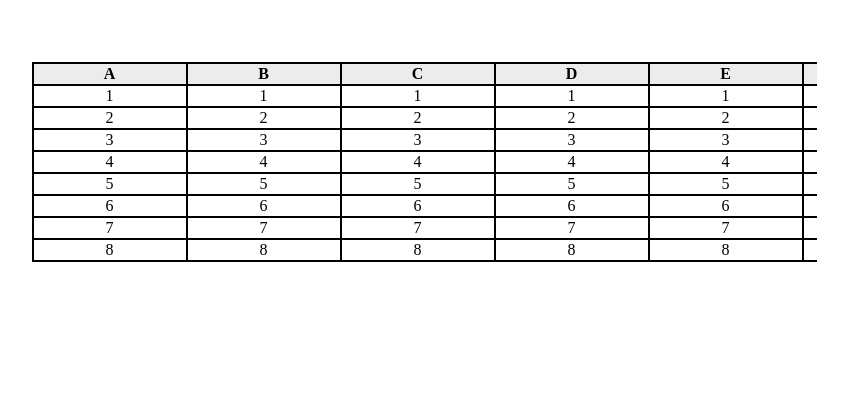
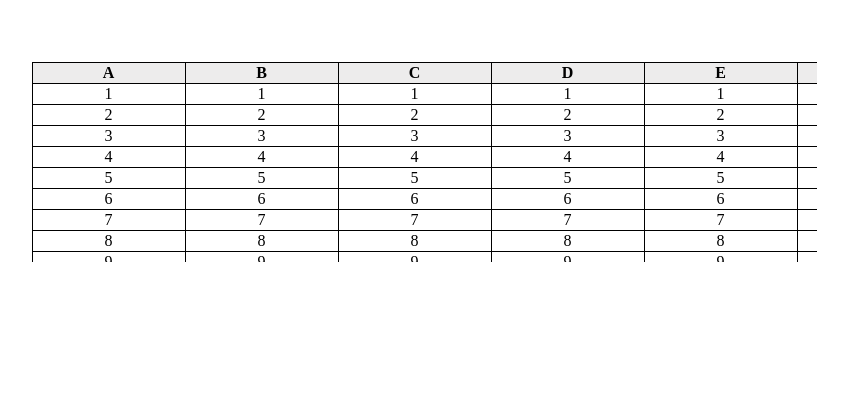
Before and after one commit to 2023newbie/handle-table, a plain HTML site: page index.html in a window 1280 px wide. Shown: the part 206-625 px from the top of the page, without its empty margins (216-1064 px from the left). Drawn offline with Linux system fonts and the light colour scheme.

Commit message:
edit border to 1px

```diff
--- a/style.css
+++ b/style.css
@@ -20,9 +20,9 @@ body {
 
   table th {
     /* Apply both top and bottom borders to the <th> */
-    border-top: 2px solid;
-    border-bottom: 2px solid;
-    border-right: 2px solid;
+    border-top: 1px solid;
+    border-bottom: 1px solid;
+    border-right: 1px solid;
   }
 
   table th:first-child {
@@ -57,14 +57,14 @@ body {
 
   table td {
     /* For cells, apply the border to one of each side only (right but not left, bottom but not top) */
-    border-bottom: 2px solid;
-    border-right: 2px solid;
+    border-bottom: 1px solid;
+    border-right: 1px solid;
   }
 
   table th:first-child,
   table td:first-child {
     /* Apply a left border on the first <td> or <th> in a row */
-    border-left: 2px solid;
+    border-left: 1px solid;
   }
 
   table thead th {
```
